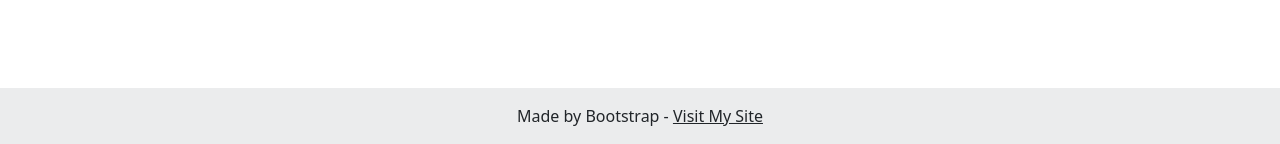
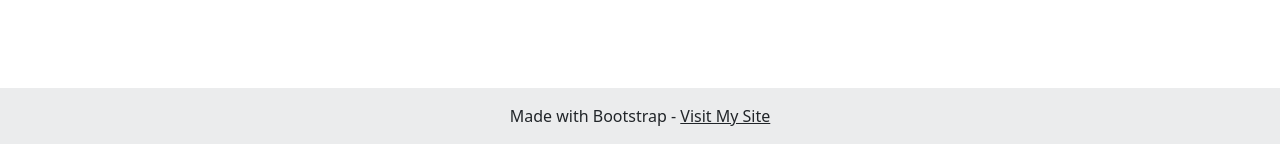
Before and after one commit to jahirultusar/django-cicd, a Django app: page / in a window 1280 px wide. Shown: the part 656-800 px from the top of the page. Run offline with Django 5.2, Linux system fonts and the light colour scheme.

Commit message:
index page minor update

```diff
--- a/myapp/templates/myapp/index.html
+++ b/myapp/templates/myapp/index.html
@@ -16,7 +16,7 @@
     <!-- Footer -->
     <footer class="bg-light text-center text-lg-start mt-4 fixed-bottom">
         <div class="text-center p-3" style="background-color: rgba(0, 0, 0, 0.05);">
-            Made by Bootstrap -
+            Made with Bootstrap -
             <a class="text-dark" href="https://jahirultusar.com/" target="_blank">Visit My Site</a>
         </div>
     </footer>
```
